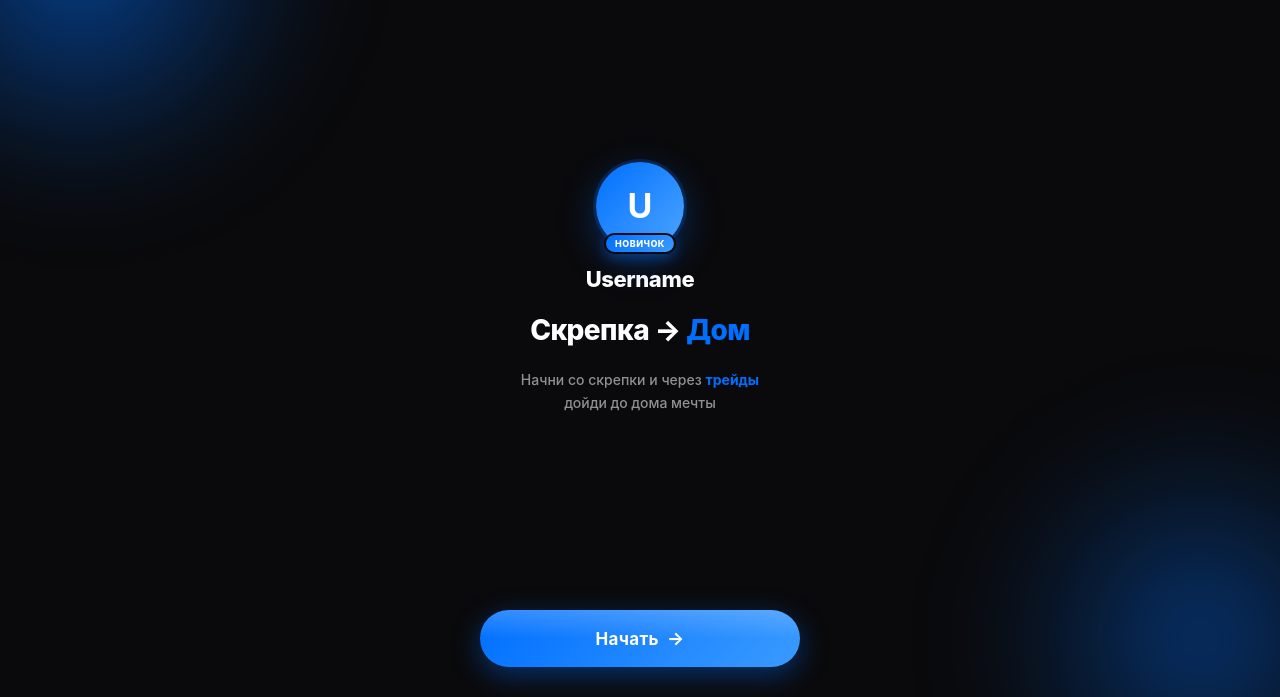
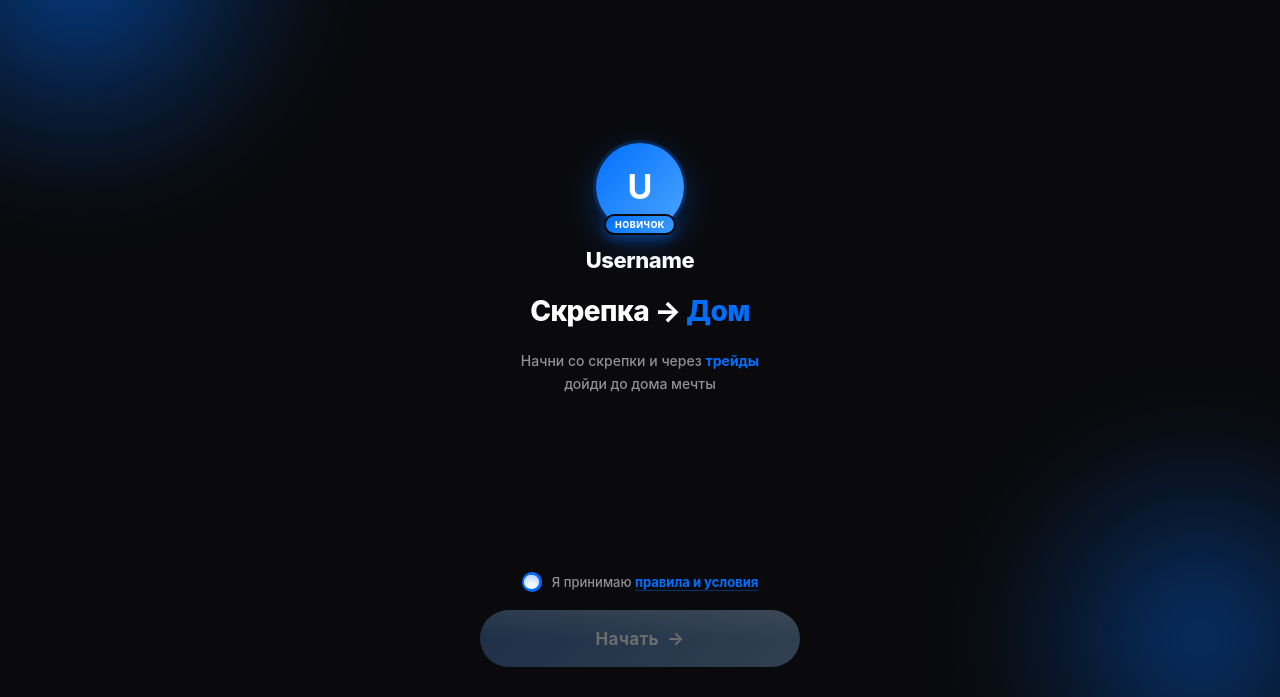
Before and after one commit to zadano/zadano.github.io, a plain HTML site: page game.html in a window 1280 px wide. Shown: the part 103-800 px from the top of the page. Drawn offline with Linux system fonts and the light colour scheme.

Commit message:
Update game.html

```diff
--- a/game.html
+++ b/game.html
@@ -35,11 +35,11 @@
             position: relative;
         }
 
-        /* === ЭКРАН ЗАГРУЗКИ — фон + лого === */
+        /* === ЭКРАН ЗАГРУЗКИ — новый фон + лого === */
         .loader-screen {
             position: fixed;
             inset: 0;
-            background-image: url('https://github.com/zadano/zadano.github.io/blob/main/Blueprint%20%E2%80%94%20Vector.png?raw=true');
+            background-image: url('https://github.com/zadano/zadano.github.io/blob/main/bk.png?raw=true');
             background-size: cover;
             background-repeat: no-repeat;
             background-position: center center;
@@ -60,37 +60,12 @@
         }
 
         .loader-logo {
-            width: 187px; /* 170px + 10% */
+            width: 187px;
             height: auto;
             position: relative;
             z-index: 1;
             top: 9px;
             filter: drop-shadow(0 8px 32px rgba(0,0,0,0.6));
-        }
-
-        .loader-bar {
-            width: 100px;
-            height: 3px;
-            background: rgba(255,255,255,0.08);
-            border-radius: 99px;
-            overflow: hidden;
-            position: relative;
-            z-index: 1;
-        }
-
-        .loader-bar::after {
-            content: '';
-            display: block;
-            width: 40%;
-            height: 100%;
-            background: #006FFF;
-            border-radius: 99px;
-            animation: loadSlide 1.1s ease-in-out infinite;
-        }
-
-        @keyframes loadSlide {
-            0% { transform: translateX(-120%); }
-            100% { transform: translateX(350%); }
         }
 
         /* === СТАРТОВЫЙ ЭКРАН — уверенные градиентные эллипсы === */
@@ -301,6 +276,137 @@
             padding-top: 12px;
         }
 
+        /* === ЧЕКБОКС СОГЛАСИЯ === */
+        .consent-row {
+            display: flex;
+            align-items: center;
+            justify-content: center;
+            gap: 10px;
+            width: 100%;
+            max-width: 320px;
+            margin-bottom: 18px;
+            position: relative;
+        }
+
+        .consent-wrap {
+            position: relative;
+            width: 20px;
+            height: 20px;
+            flex-shrink: 0;
+        }
+
+        .consent-wrap input {
+            display: none;
+        }
+
+        .consent-wrap label {
+            position: absolute;
+            inset: 0;
+            background-color: #006FFF;
+            border-radius: 50%;
+            cursor: pointer;
+            transition: 0.2s ease transform, 0.2s ease background-color, 0.2s ease box-shadow;
+            overflow: hidden;
+            z-index: 1;
+        }
+
+        .consent-wrap label::before {
+            content: "";
+            position: absolute;
+            top: 50%;
+            right: 0;
+            left: 0;
+            width: 15px;
+            height: 14px;
+            margin: 0 auto;
+            background-color: #fff;
+            transform: translateY(-50%);
+            border-radius: 50%;
+            box-shadow: inset 0 4px 6px #b8d4ff;
+            transition: 0.2s ease width, 0.2s ease height;
+        }
+
+        .consent-wrap label:active {
+            transform: scale(0.9);
+        }
+
+        .tick-mark {
+            position: absolute;
+            top: 0;
+            right: 0;
+            left: 0;
+            width: 10px;
+            height: 12px;
+            margin: 0 auto;
+            margin-left: 3px;
+            transform: rotateZ(-40deg);
+            pointer-events: none;
+            z-index: 2;
+        }
+
+        .tick-mark::before,
+        .tick-mark::after {
+            content: "";
+            position: absolute;
+            background-color: #fff;
+            border-radius: 2px;
+            opacity: 0;
+            transition: 0.2s ease transform, 0.2s ease opacity;
+        }
+
+        .tick-mark::before {
+            left: 0;
+            bottom: 0;
+            width: 2px;
+            height: 6px;
+            box-shadow: -2px 0 5px rgba(0,0,0,0.23);
+            transform: translateY(-44px);
+        }
+
+        .tick-mark::after {
+            left: 0;
+            bottom: 0;
+            width: 100%;
+            height: 2px;
+            box-shadow: 0 3px 5px rgba(0,0,0,0.23);
+            transform: translateX(50px);
+        }
+
+        #consent-checkbox:checked + label {
+            background-color: #07d410;
+        }
+
+        #consent-checkbox:checked + label::before {
+            width: 0;
+            height: 0;
+        }
+
+        #consent-checkbox:checked + label .tick-mark::before,
+        #consent-checkbox:checked + label .tick-mark::after {
+            transform: translate(0);
+            opacity: 1;
+        }
+
+        .consent-text {
+            font-size: 13px;
+            line-height: 1.45;
+            color: var(--tg-theme-hint-color, rgba(255,255,255,0.55));
+            font-weight: 500;
+        }
+
+        .consent-text a {
+            color: #006FFF;
+            text-decoration: none;
+            font-weight: 700;
+            border-bottom: 1px solid rgba(0,111,255,0.4);
+            transition: border-color 0.2s ease;
+        }
+
+        .consent-text a:active {
+            border-color: #006FFF;
+        }
+
+        /* Кнопка */
         .btn {
             width: 100%;
             max-width: 320px;
@@ -312,7 +418,7 @@
             font-size: 17px;
             font-weight: 700;
             cursor: pointer;
-            transition: transform 0.15s ease, box-shadow 0.2s ease;
+            transition: transform 0.15s ease, box-shadow 0.2s ease, opacity 0.3s ease, filter 0.3s ease;
             flex-shrink: 0;
             position: relative;
             overflow: hidden;
@@ -334,7 +440,7 @@
             pointer-events: none;
         }
 
-        .btn:active {
+        .btn:active:not(:disabled) {
             transform: scale(0.96);
             box-shadow: 0 4px 16px rgba(0,111,255,0.3);
         }
@@ -344,8 +450,15 @@
             transition: transform 0.2s ease;
         }
 
-        .btn:active .arrow-icon {
+        .btn:active:not(:disabled) .arrow-icon {
             transform: translateX(3px);
+        }
+
+        .btn:disabled {
+            opacity: 0.4;
+            filter: grayscale(0.6);
+            cursor: not-allowed;
+            box-shadow: none;
         }
 
         @keyframes fadeUp {
@@ -362,15 +475,15 @@
             .path-text { font-size: 13px; }
             .btn { padding: 16px; font-size: 16px; }
             .logo { width: 80px; }
+            .consent-row { margin-bottom: 14px; }
         }
     </style>
 </head>
 <body>
 
-    <!-- ЗАГРУЗКА — фон + лого -->
+    <!-- ЗАГРУЗКА — новый фон + лого (без линии) -->
     <div class="loader-screen" id="loader">
         <img class="loader-logo" src="https://raw.githubusercontent.com/zadano/zadano.github.io/main/Content.svg" alt="Screp Master">
-        <div class="loader-bar"></div>
     </div>
 
     <!-- СТАРТОВЫЙ ЭКРАН — градиентные эллипсы -->
@@ -398,7 +511,19 @@
         </div>
 
         <div class="bottom-section">
-            <button class="btn" id="startBtn" onclick="startJourney()">
+            <div class="consent-row">
+                <div class="consent-wrap">
+                    <input type="checkbox" id="consent-checkbox">
+                    <label for="consent-checkbox">
+                        <div class="tick-mark"></div>
+                    </label>
+                </div>
+                <div class="consent-text">
+                    Я принимаю <a href="https://zadano.github.io/mysite/legal.html" target="_blank" rel="noopener">правила и условия</a>
+                </div>
+            </div>
+
+            <button class="btn" id="startBtn" onclick="startJourney()" disabled>
                 Начать
                 <span class="arrow-icon">→</span>
             </button>
@@ -463,6 +588,27 @@
             avatarEl.textContent = (tgUser.first_name || "?").charAt(0).toUpperCase();
         }
 
+        /* === Логика согласия === */
+        const consentCheckbox = document.getElementById("consent-checkbox");
+        const startBtn = document.getElementById("startBtn");
+
+        function syncConsentState() {
+            if (consentCheckbox.checked) {
+                startBtn.disabled = false;
+            } else {
+                startBtn.disabled = true;
+            }
+        }
+
+        consentCheckbox.addEventListener("change", () => {
+            syncConsentState();
+            if (tg?.HapticFeedback) {
+                tg.HapticFeedback.selectionChanged();
+            }
+        });
+
+        syncConsentState();
+
         window.addEventListener('load', () => {
             setTimeout(() => {
                 document.getElementById('loader').classList.add('hidden');
@@ -471,12 +617,15 @@
         });
 
         function startJourney() {
+            if (!consentCheckbox.checked) {
+                return;
+            }
             if (tg) {
                 if (tg.HapticFeedback) {
                     tg.HapticFeedback.impactOccurred('medium');
                 }
                 try {
-                    tg.sendData(JSON.stringify({ action: "start" }));
+                    tg.sendData(JSON.stringify({ action: "start", consent: true }));
                 } catch (e) {}
                 tg.close();
             } else {
```
